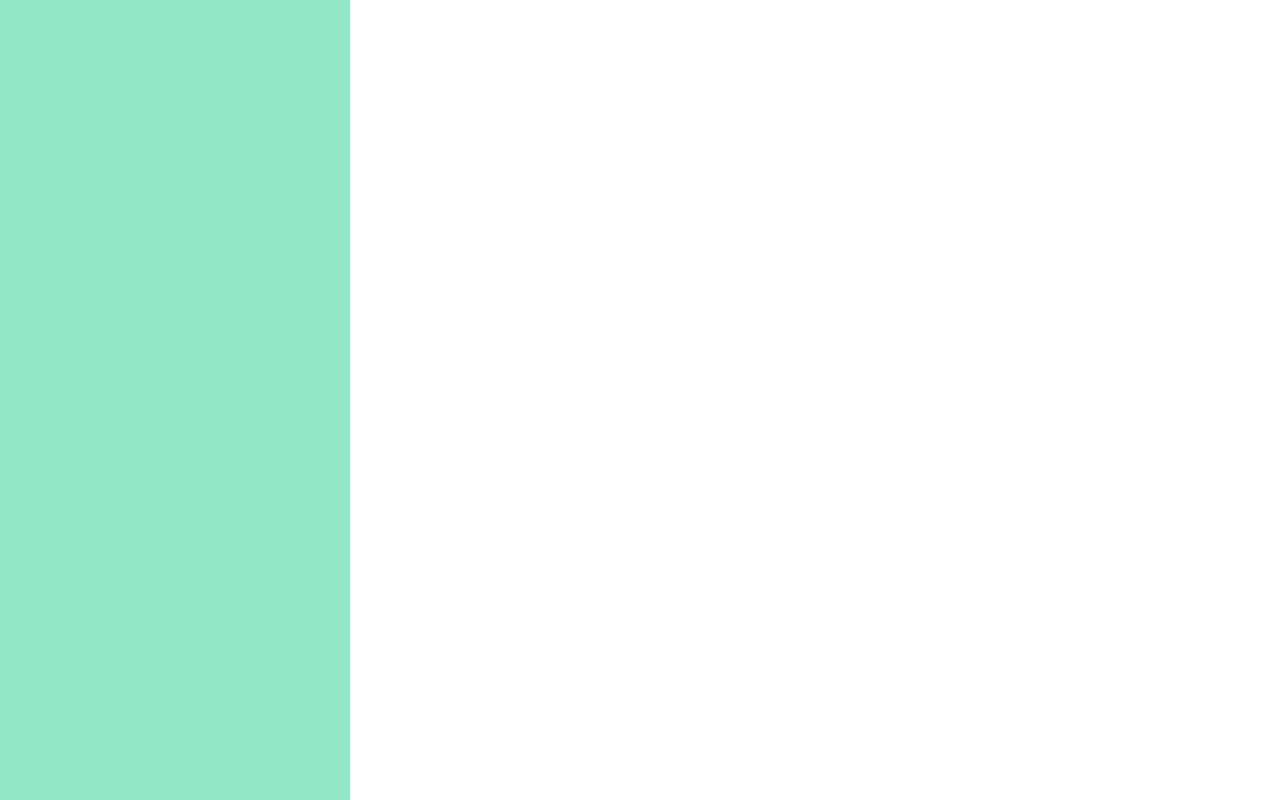
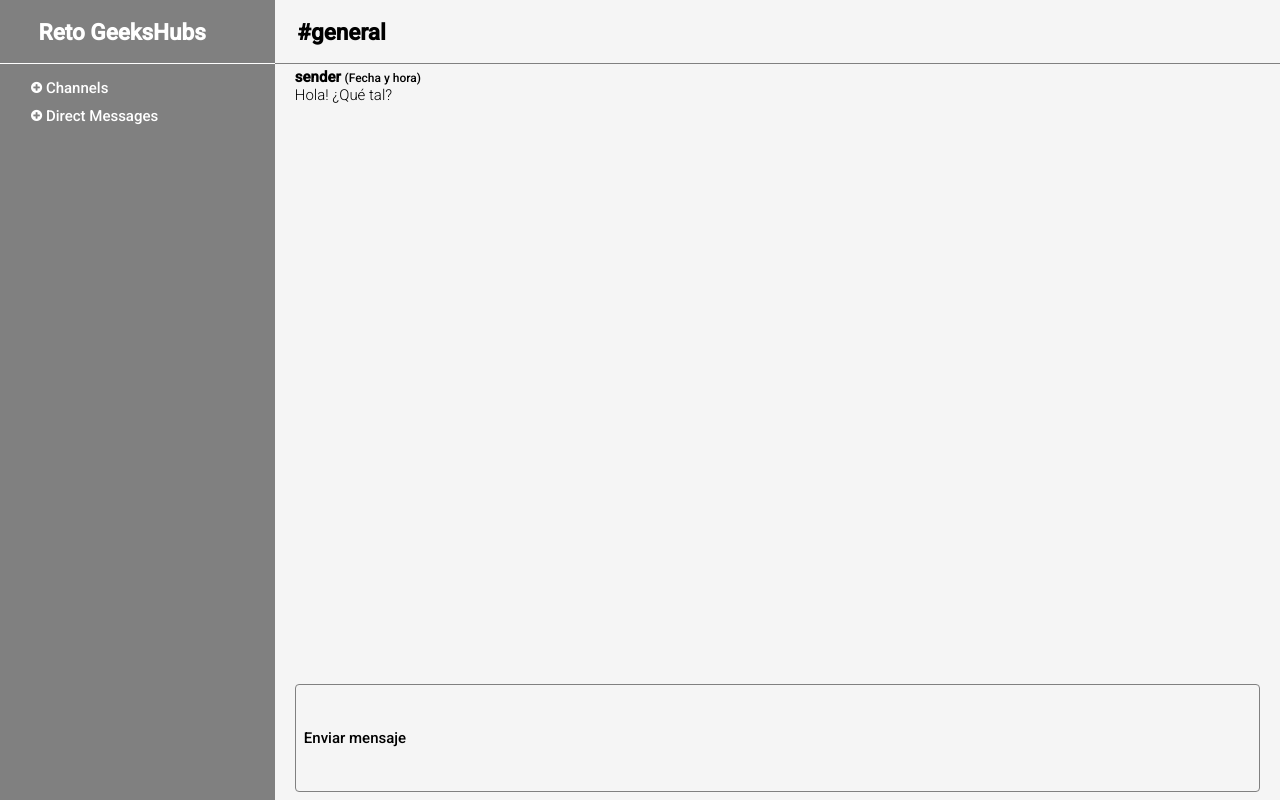
Before and after one commit to ceemeese/app-mensajeria, a plain HTML site: page index.html in a window 1280 px wide. Drawn offline with Linux system fonts and the light colour scheme.

Commit message:
interfaz

```diff
--- /dev/null
+++ b/imagenes/icomoon/demo-files/demo.css
@@ -0,0 +1,154 @@
+body {
+  padding: 0;
+  margin: 0;
+  font-family: sans-serif;
+  font-size: 1em;
+  line-height: 1.5;
+  color: #555;
+  background: #fff;
+}
+h1 {
+  font-size: 1.5em;
+  font-weight: normal;
+}
+small {
+  font-size: .66666667em;
+}
+a {
+  color: #e74c3c;
+  text-decoration: none;
+}
+a:hover, a:focus {
+  box-shadow: 0 1px #e74c3c;
+}
+.bshadow0, input {
+  box-shadow: inset 0 -2px #e7e7e7;
+}
+input:hover {
+  box-shadow: inset 0 -2px #ccc;
+}
+input, fieldset {
+  font-family: sans-serif;
+  font-size: 1em;
+  margin: 0;
+  padding: 0;
+  border: 0;
+}
+input {
+  color: inherit;
+  line-height: 1.5;
+  height: 1.5em;
+  padding: .25em 0;
+}
+input:focus {
+  outline: none;
+  box-shadow: inset 0 -2px #449fdb;
+}
+.glyph {
+  font-size: 16px;
+  width: 15em;
+  padding-bottom: 1em;
+  margin-right: 4em;
+  margin-bottom: 1em;
+  float: left;
+  overflow: hidden;
+}
+.liga {
+  width: 80%;
+  width: calc(100% - 2.5em);
+}
+.talign-right {
+  text-align: right;
+}
+.talign-center {
+  text-align: center;
+}
+.bgc1 {
+  background: #f1f1f1;
+}
+.fgc1 {
+  color: #999;
+}
+.fgc0 {
+  color: #000;
+}
+p {
+  margin-top: 1em;
+  margin-bottom: 1em;
+}
+.mvm {
+  margin-top: .75em;
+  margin-bottom: .75em;
+}
+.mtn {
+  margin-top: 0;
+}
+.mtl, .mal {
+  margin-top: 1.5em;
+}
+.mbl, .mal {
+  margin-bottom: 1.5em;
+}
+.mal, .mhl {
+  margin-left: 1.5em;
+  margin-right: 1.5em;
+}
+.mhmm {
+  margin-left: 1em;
+  margin-right: 1em;
+}
+.mls {
+  margin-left: .25em;
+}
+.ptl {
+  padding-top: 1.5em;
+}
+.pbs, .pvs {
+  padding-bottom: .25em;
+}
+.pvs, .pts {
+  padding-top: .25em;
+}
+.unit {
+  float: left;
+}
+.unitRight {
+  float: right;
+}
+.size1of2 {
+  width: 50%;
+}
+.size1of1 {
+  width: 100%;
+}
+.clearfix:before, .clearfix:after {
+  content: " ";
+  display: table;
+}
+.clearfix:after {
+  clear: both;
+}
+.hidden-true {
+  display: none;
+}
+.textbox0 {
+  width: 3em;
+  background: #f1f1f1;
+  padding: .25em .5em;
+  line-height: 1.5;
+  height: 1.5em;
+}
+#testDrive {
+  display: block;
+  padding-top: 24px;
+  line-height: 1.5;
+}
+.fs0 {
+  font-size: 16px;
+}
+.fs1 {
+  font-size: 28px;
+}
+.fs2 {
+  font-size: 32px;
+}
--- /dev/null
+++ b/imagenes/icomoon/style.css
@@ -0,0 +1,36 @@
+@font-face {
+  font-family: 'icomoon';
+  src:  url('fonts/icomoon.eot?10ig38');
+  src:  url('fonts/icomoon.eot?10ig38#iefix') format('embedded-opentype'),
+    url('fonts/icomoon.ttf?10ig38') format('truetype'),
+    url('fonts/icomoon.woff?10ig38') format('woff'),
+    url('fonts/icomoon.svg?10ig38#icomoon') format('svg');
+  font-weight: normal;
+  font-style: normal;
+  font-display: block;
+}
+
+[class^="icon-"], [class*=" icon-"] {
+  /* use !important to prevent issues with browser extensions that change fonts */
+  font-family: 'icomoon' !important;
+  speak: never;
+  font-style: normal;
+  font-weight: normal;
+  font-variant: normal;
+  text-transform: none;
+  line-height: 1;
+
+  /* Better Font Rendering =========== */
+  -webkit-font-smoothing: antialiased;
+  -moz-osx-font-smoothing: grayscale;
+}
+
+.icon-plus-circle:before {
+  content: "\e901";
+}
+.icon-bell-o:before {
+  content: "\e900";
+}
+.icon-bullhorn:before {
+  content: "\e91a";
+}
--- a/index.html
+++ b/index.html
@@ -4,16 +4,50 @@
     <meta charset="UTF-8">
     <meta name="viewport" content="width=device-width, initial-scale=1.0">
     <link rel="stylesheet" href="style.css">
+    <link rel="stylesheet" href="/imagenes/icomoon/style.css">
     <link rel="preconnect" href="https://fonts.googleapis.com">
     <link rel="preconnect" href="https://fonts.gstatic.com" crossorigin>
     <link href="https://fonts.googleapis.com/css2?family=Roboto:ital,wght@0,300;0,500;1,300&display=swap" rel="stylesheet">
+
     <title>APP Mensajería</title>
 
 </head>
 <body>
 <div class="flex-container">
-    <div class="fila0"></div>
-    <div class="fila1"></div>
+    <div class="fila0">
+        <div class="heading" class="fila0"><h2>Reto GeeksHubs</h2></h2></div>
+        <div class="channels-sidebar" class="fila0" >
+            <i class="icon-plus-circle"></i>
+            <span class="channels">Channels</span>
+        </div>
+        <div class="messages-sidebar" class="fila0">
+            <i class="icon-plus-circle"></i>
+            <span class="direct-messages">Direct Messages</span>
+        </div>
+    </div>
+    <div class="workspace">
+        <div class="header-view-workspace"><h2 id="header">#general</h2></div>
+        <div class="sticky container">
+            <div class="panel-view-message-workspace">
+                <div class="content-message">
+                    <span class="sender">sender</span>
+                    <a class="timestamp">(Fecha y hora)</a>
+                    <br>
+                    <span class="messages">Hola! ¿Qué tal?</span>
+                </div>
+            </div>
+        </div>
+
+        <div class="footer-workspace">
+            <div class="panel-input">
+                <div class="container-send">
+                    <div class="editor">
+                        <div class="placeholder">Enviar mensaje </div>
+                </div>
+            </div>
+
+        </div>
+    </div>
 </div>
 
 </body>
--- a/style.css
+++ b/style.css
@@ -2,6 +2,9 @@ html, body {
   height:100%;
   margin:0;
   padding:0;
+  font-family: 'Roboto', sans-serif;;
+  background-color: whitesmoke;
+  font-size: 15px;
 }
 
 .flex-container {
@@ -12,9 +15,153 @@ html, body {
 
 .flex-container > div {
   display:flex;
+  flex-direction: column;
 }
 
 .fila0 {
-    background:#91E7C6;
-    flex-basis: 350px }
-  .fila1 { background:whitesmoke }
+  background:grey;
+  flex-basis: 350px;
+  color: white;
+  }
+
+  i {
+  margin-left: 1em;
+  }
+
+  h2 {
+  margin-left: 1em;
+  }
+
+.workspace {
+  color: black;
+  flex-basis: 100%;
+  background: whitesmoke;
+  position: relative;
+}
+
+.heading {
+  display: flex;
+  padding: 0px 19px 0px 16px;
+  border-bottom: 1px solid white;
+}
+
+.icon-bell-o:before {
+  content: "\e900";
+  font-size: 17px;
+}
+
+.icon-plus-circle:before {
+  content: "\e901";
+  font-size: 13px;
+}
+
+.channels-sidebar {
+  margin-top: 15px;
+  padding-left: 16px;
+  align-items: center;
+  height: 28px;
+}
+
+.messages-sidebar {
+  padding-left: 16px;
+  align-items: center;
+  height: 28px;
+}
+
+.channels {
+  margin-right: auto;
+}
+
+.direct-messages {
+  margin-right: auto;
+}
+
+.header-view-workspace {
+  border-bottom: 1px solid grey;
+}
+
+
+/*Contenido del Cuadro de Mensaje */
+.sticky-container {
+  position: relative;
+  display: block;
+  box-sizing: border-box;
+  height: 500px;
+}
+
+.panel-view-message-workspace {
+  padding: 8px 20px;
+  height: 500px;
+}
+
+.content-message {
+  flex: 1 1 0;
+  min-width: 0;
+  padding: 8px;
+  padding-left: 16px;
+  margin: -12px -8px -16px -16px;
+  height: 500px;
+}
+
+.sender {
+  font-weight:bold;
+}
+
+.timestamp{
+  font-size: 12px;
+}
+
+.messages {
+  font-weight: lighter;
+}
+
+/*Elementos de envío de mensaje*/
+.footer-workspace {
+  display: flex;
+  flex-direction: column;
+  justify-content: flex-end;
+  position: absolute;
+  bottom: 8px;
+  width: 100%;
+}
+
+.panel-input {
+  display: flex;
+  padding: 0px 20px;
+  flex: 1px;
+  box-sizing: inherit;
+}
+
+.container-send {
+  border-style: solid;
+  border-color: grey;
+  border-width: 1px;
+  border-radius: 4px;
+  display: flex;
+  flex-grow: 1;
+  width: 100%;
+  flex-direction: column;
+}
+
+.editor {
+  padding-left: 8px;
+  padding-top: 8px;
+  padding-bottom: 8px;
+  padding-left: 8px;
+  width: 100%;
+}
+
+.editor {
+  cursor: text;
+  box-sizing: border-box;
+  overflow-y: auto;
+  text-align: left;
+  white-space: pre-wrap;
+}
+
+.placeholder {
+  display: block;
+  text-overflow: ellipsis;
+  overflow: scroll;
+  white-space: nowrap;
+}
```
Also changed, not shown: imagenes/icomoon/demo-files/demo.js (added, +30 -0 lines), imagenes/icomoon/demo.html (added, +83 -0 lines), imagenes/icomoon/selection.json (added, +1 -0 lines), .icarukTime.json, imagenes/bell.png (added), imagenes/icomoon/Read Me.txt (added), imagenes/icomoon/fonts/icomoon.ttf (added), imagenes/icomoon/fonts/icomoon.woff (added), 5 other files. Lines whose indentation alone changed are shown as unchanged.
